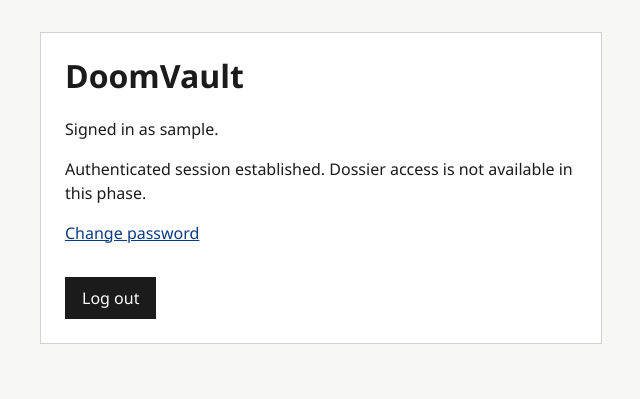
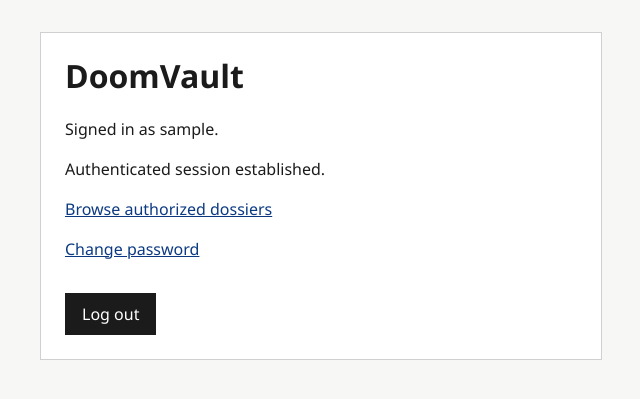
Before and after one commit to Jay-S99/CyberSec_Lab, a Python web app: template templates/dashboard.html in a window 1280 px wide. Shown: the top 399 px of the page, without its empty margins (319-959 px from the left). Run offline with Jinja, Linux system fonts and the light colour scheme; the template is opened without the code that fills it: most values are stand-ins (such as "Sample title", 1, 10 or a date in 2020).

Commit message:
ui(dashboard): Dodano przejście do archiwum dossier

```diff
--- a/templates/dashboard.html
+++ b/templates/dashboard.html
@@ -13,7 +13,8 @@
     {% endfor %}
   </div>
 {% endif %}
-<p>Authenticated session established. Dossier access is not available in this phase.</p>
+<p>Authenticated session established.</p>
+<p><a href="{{ url_for('dossiers.index') }}">Browse authorized dossiers</a></p>
 <p><a href="{{ url_for('auth.change_password') }}">Change password</a></p>
 <form method="post" action="{{ url_for('auth.logout') }}">
   <input type="hidden" name="csrf_token" value="{{ csrf_token }}">
```
